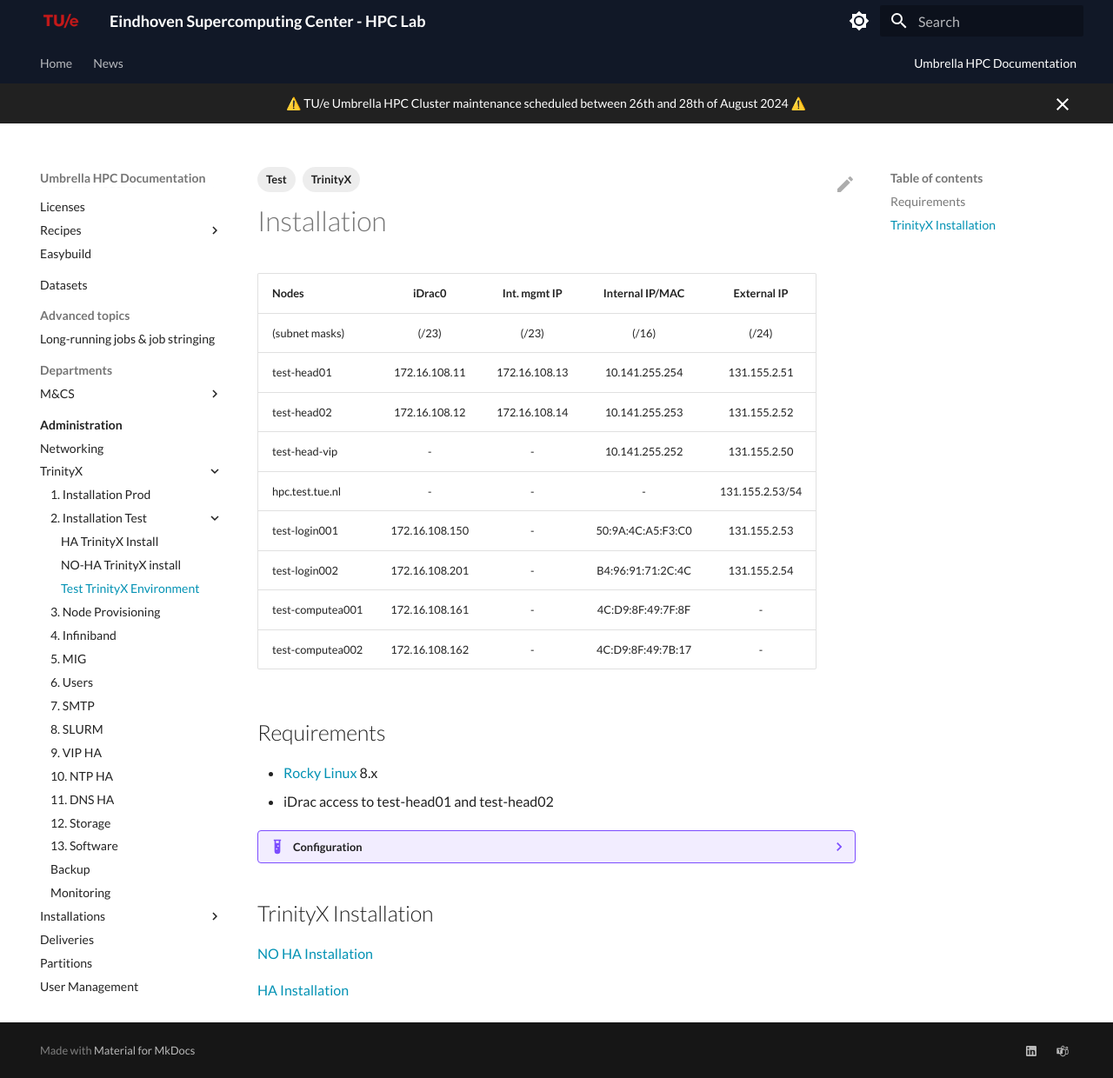
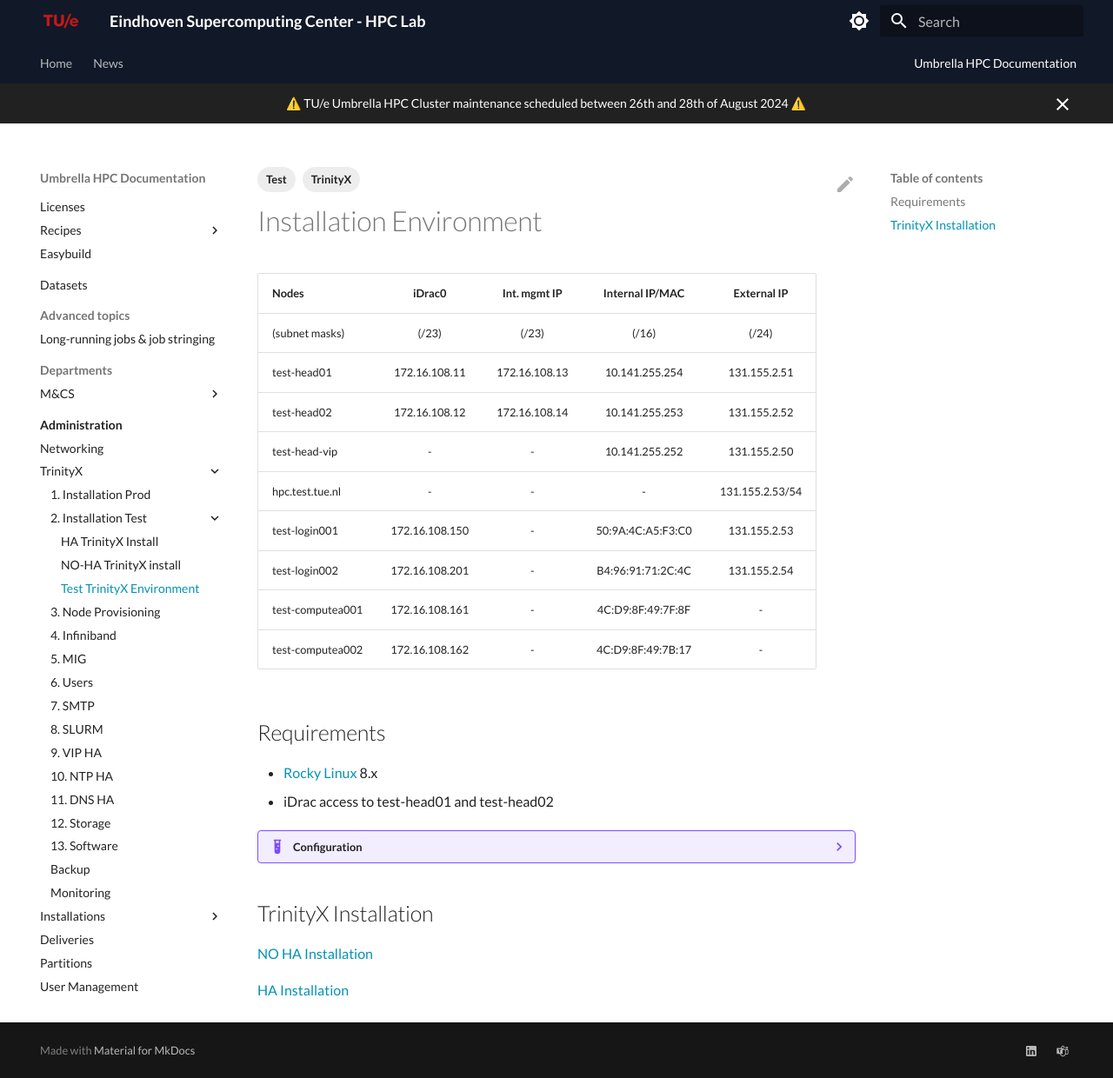
Before and after one commit to gferhpc/supercomputing.tue.nl, an MkDocs documentation site: the page built from pages/documentation/administration/trinityx/test installation/test-installation.md, in a window 1280 px wide and 1240 px high. Shown: the whole window at 87% size. Built offline with MkDocs 1.6.1 and Material for MkDocs 9.7.7, drawn with Linux system fonts in a browser that asks for light colours.

Commit message:
Update test-installation.md

```diff
--- a/pages/documentation/administration/trinityx/test installation/test-installation.md
+++ b/pages/documentation/administration/trinityx/test installation/test-installation.md
@@ -3,7 +3,7 @@
 tags: [TrinityX, Test]
 ---
 
-# Installation
+# Installation Environment
 
 | Nodes                 |      iDrac0    |  Int. mgmt IP  |   Internal IP/MAC  | External IP  |
 |:----------------------|:--------------:|:--------------:|:-----------------:|:-------------:|
```
